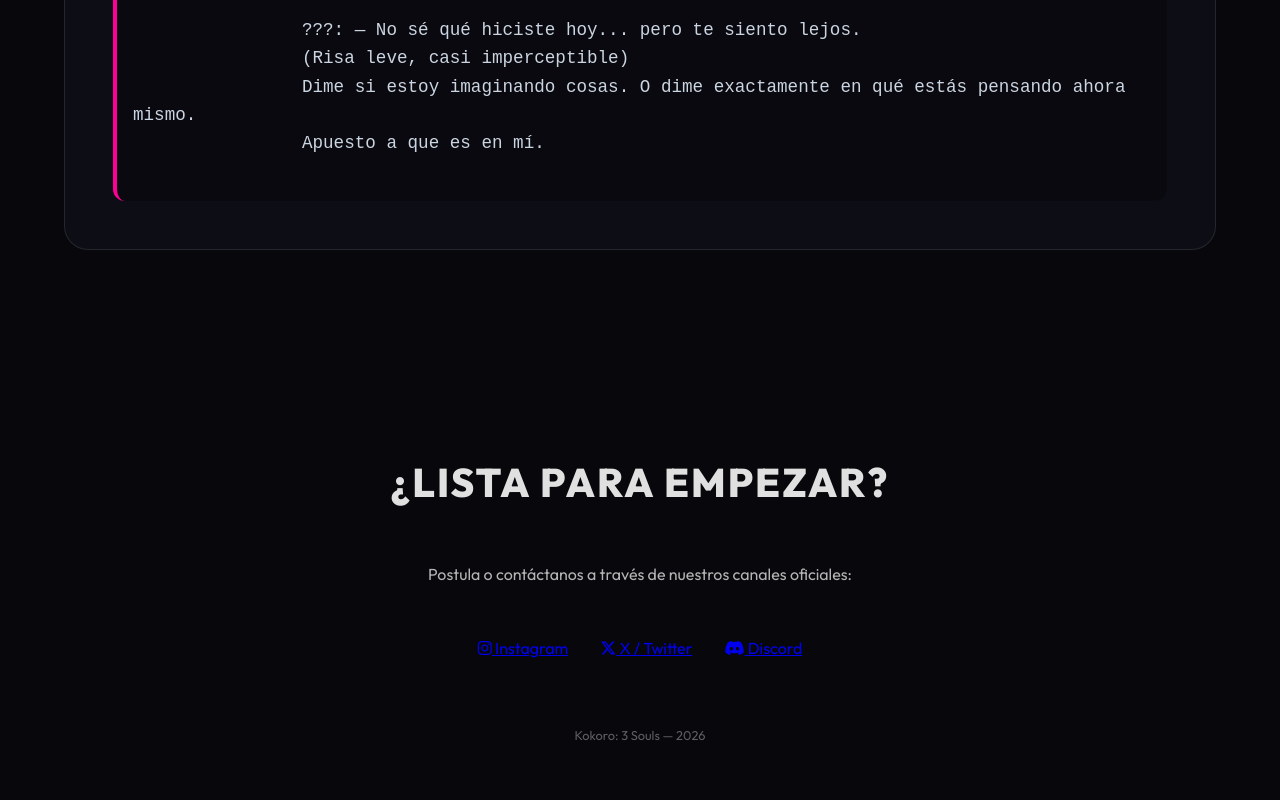
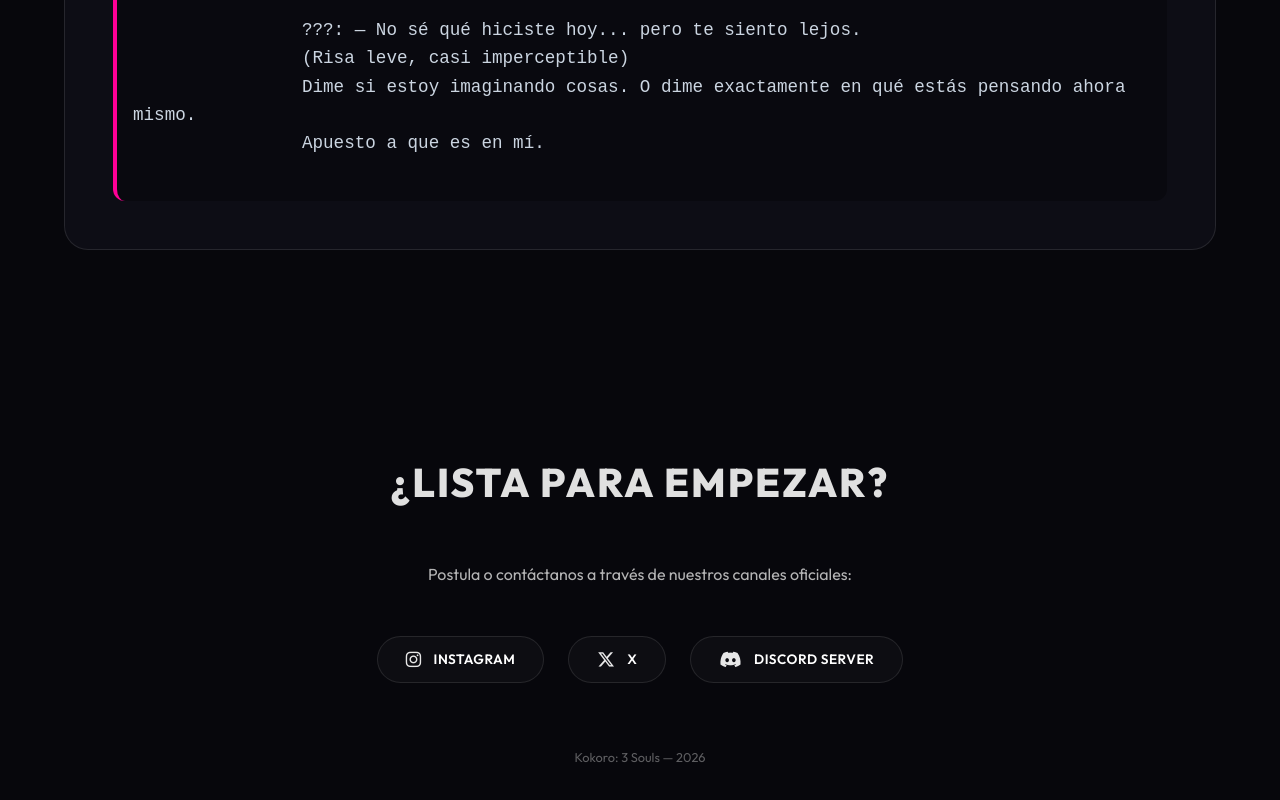
Before and after one commit to Tiboryeah/kokoro-3-souls, a website: page public/casting_portal/index.html in a window 1280 px wide. Shown: the part 2738-3538 px from the top of the page. Drawn offline with nearby package versions, Linux system fonts and the light colour scheme; a web font is replaced by a local one.

Commit message:
Update casting portal contact buttons to minimalist pill style

```diff
--- a/public/casting_portal/index.html
+++ b/public/casting_portal/index.html
@@ -113,18 +113,19 @@
         <h2 class="section-title">¿LISTA PARA EMPEZAR?</h2>
         <p style="margin-bottom: 3rem; opacity: 0.8;">Postula o contáctanos a través de nuestros canales oficiales:</p>
 
-        <div class="contact-grid" style="display: flex; justify-content: center; gap: 2rem; flex-wrap: wrap;">
-            <a href="https://www.instagram.com/tiboryeah/" target="_blank" class="contact-link-card">
+        <div class="contact-pill-container"
+            style="display: flex; justify-content: center; gap: 1.5rem; flex-wrap: wrap; margin-top: 2rem;">
+            <a href="https://www.instagram.com/tiboryeah/" target="_blank" class="contact-pill">
                 <i class="fab fa-instagram"></i>
-                <span>Instagram</span>
+                <span>INSTAGRAM</span>
             </a>
-            <a href="https://x.com/Tiboryeah" target="_blank" class="contact-link-card">
+            <a href="https://x.com/Tiboryeah" target="_blank" class="contact-pill">
                 <i class="fab fa-x-twitter"></i>
-                <span>X / Twitter</span>
+                <span>X</span>
             </a>
-            <a href="https://discord.gg/xXHknDwVb6" target="_blank" class="contact-link-card">
+            <a href="https://discord.gg/xXHknDwVb6" target="_blank" class="contact-pill">
                 <i class="fab fa-discord"></i>
-                <span>Discord</span>
+                <span>DISCORD SERVER</span>
             </a>
         </div>
 
--- a/public/casting_portal/style.css
+++ b/public/casting_portal/style.css
@@ -248,3 +248,32 @@ body {
         font-size: 3rem;
     }
 }
+
+/* Contact Pills */
+.contact-pill {
+    background: #0d0d12;
+    border: 1px solid rgba(255, 255, 255, 0.1);
+    padding: 12px 28px;
+    border-radius: 50px;
+    color: #fff;
+    text-decoration: none;
+    display: flex;
+    align-items: center;
+    gap: 12px;
+    font-size: 0.85rem;
+    font-weight: 600;
+    letter-spacing: 0.5px;
+    transition: all 0.3s ease;
+}
+
+.contact-pill i {
+    font-size: 1.1rem;
+    opacity: 0.9;
+}
+
+.contact-pill:hover {
+    background: #1a1a24;
+    border-color: rgba(255, 255, 255, 0.3);
+    transform: translateY(-2px);
+    box-shadow: 0 10px 20px rgba(0, 0, 0, 0.4);
+}
```
